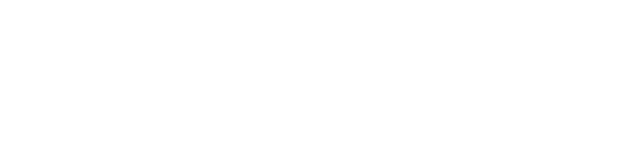
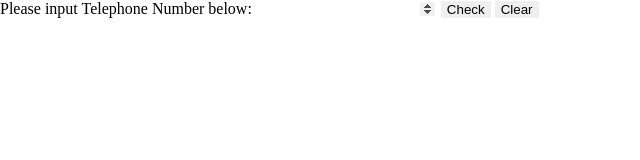
Before and after one commit to Naperality/Certification-Projects, a plain HTML site: page JAVASCRIPT/index.html in a window 1280 px wide. Shown: the whole page, without its empty margins (0-640 px from the left). Drawn offline with Linux system fonts and the light colour scheme.

Commit message:
Starting of Project

```diff
--- a/JAVASCRIPT/index.html
+++ b/JAVASCRIPT/index.html
@@ -8,9 +8,17 @@
 </head>
 <body>
     <main>
-        <section class="main-section">
-
-        </section>
+        <div class="container">
+            <div class="inputs">
+                <label id="input-label" for="user-input">
+                    Please input Telephone Number below:
+                </label>
+                <input type="number" id="user-input">
+                <button id="check-btn">Check</button>
+                <button id="clear">Clear</button>
+            </div>
+            <div class="results"></div>
+        </div>
     </main>
 <script src="script.js"></script>
 </body>
```
